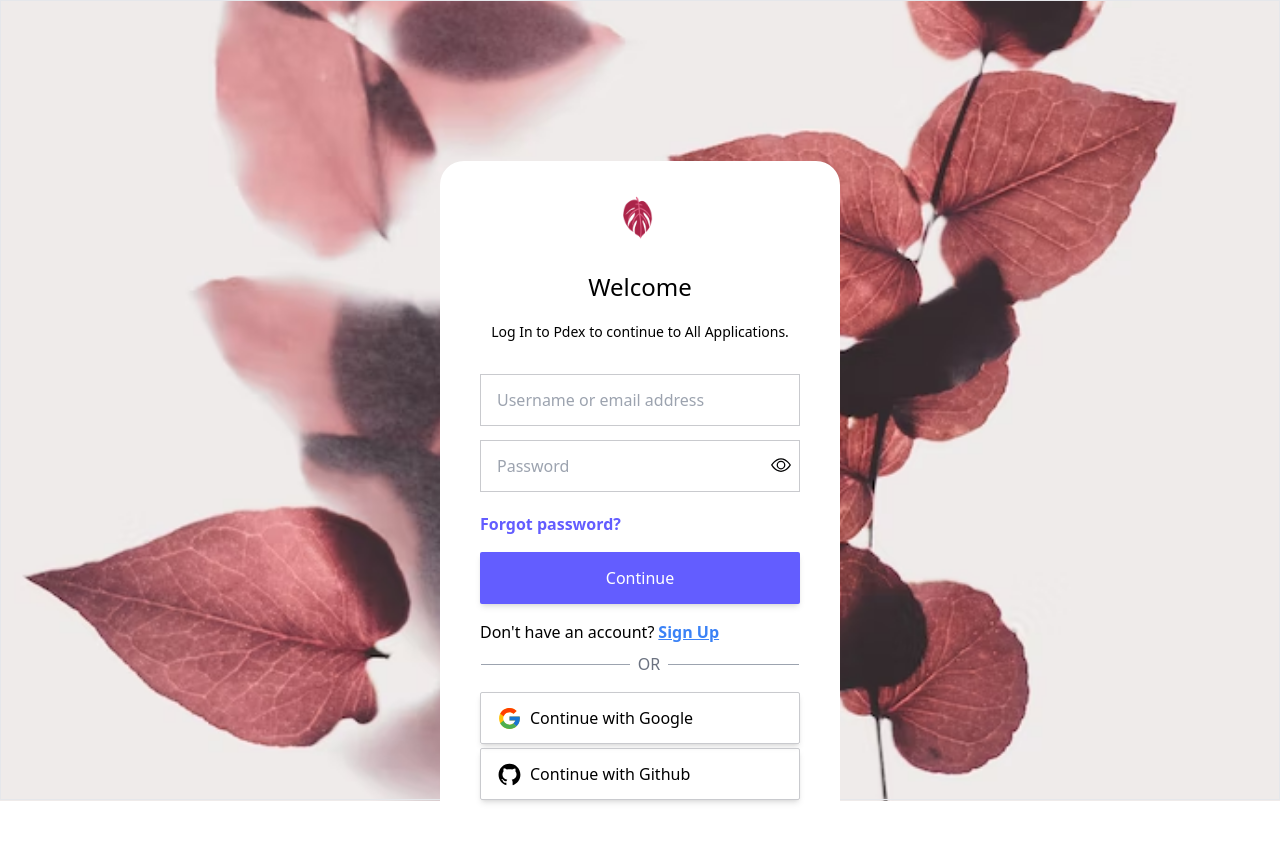
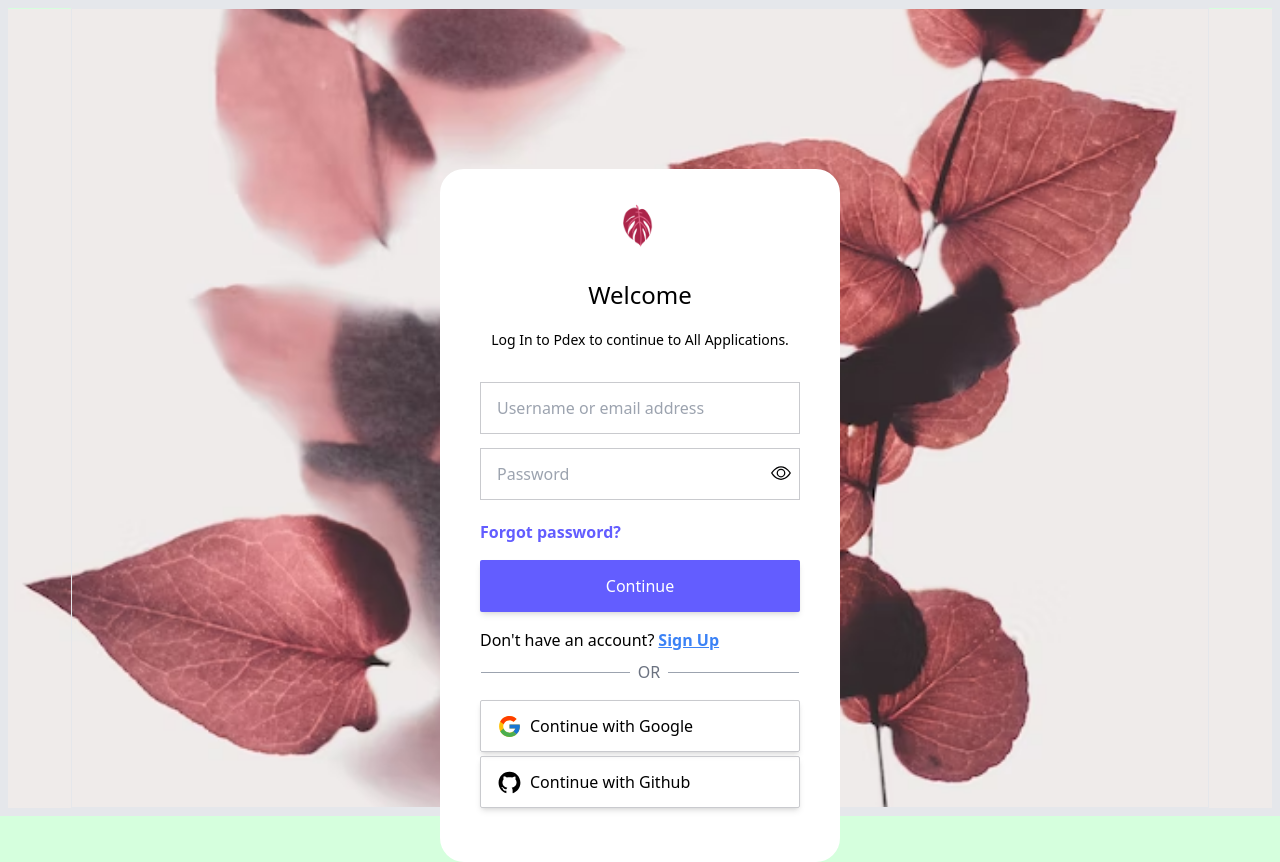
Before and after one commit to AlexDoes/PDEX, a Next.js app: page /auth/signin in a window 1280 px wide. Built offline with nearby package versions, Linux system fonts and the light colour scheme; no server answers.

Commit message:
text shadow

```diff
--- a/package.json
+++ b/package.json
@@ -60,6 +60,7 @@
     "sharp": "^0.32.0",
     "simplebar-react": "^3.2.3",
     "tailwindcss": "^3.2.7",
+    "tailwindcss-textshadow": "^2.1.3",
     "ts-node": "^10.9.1",
     "typescript": "4.9.5"
   },
--- a/src/components/UpdateFieldDialogBox.tsx
+++ b/src/components/UpdateFieldDialogBox.tsx
@@ -62,7 +62,7 @@ export default function UpdateDataComponent({
         Update {field}
       </Button>
       <Dialog className="" open={open} onClose={handleClose}>
-        <div className="bg-green-400 text-white">
+        <div className="bg-[#d5ffdd] text-[#e8ded1] font-outline-2">
           <DialogTitle className="p-2 mt-2">
             What would you like to change your {field} to :
           </DialogTitle>
--- a/src/pages/_app.tsx
+++ b/src/pages/_app.tsx
@@ -22,7 +22,11 @@ export default function App({ Component, pageProps }: AppProps) {
       <ToastContainer />
       <SessionProvider session={pageProps.session}>
         <NavBar />
-        <Component {...pageProps} className="border border-green-900" />
+        <div className="w-[100vw] border-8" id="center">
+          <div className="w-[90%]">
+            <Component {...pageProps} />
+          </div>
+        </div>
       </SessionProvider>
     </>
   );
--- a/src/pages/index.tsx
+++ b/src/pages/index.tsx
@@ -25,23 +25,6 @@ export default function Home() {
         <meta name="viewport" content="width=device-width, initial-scale=1" />
         <link rel="icon" href="/logo.png" />
       </Head>
-      <div>
-        <div className="text-3xl font-bold text-green-400">
-          {/* {dynamicContent} */}
-        </div>
-        {/* <img
-          src="https://media.licdn.com/dms/image/C5603AQEaHa6F7FUg2A/profile-displayphoto-shrink_800_800/0/1655998047341?e=1685577600&v=beta&t=w20-CXm52ae2U8Q8hOkjdZAO705qv2BXHGKV1lwbIS8"
-          // alt="Next.js logo"
-          width={200}
-          height={200}
-          className="absolute right-0 z-10 transform -scale-x-100 hover:transform hover:scale-x-100 transition duration-500 ease-in-out"
-        />
-        <img
-          src="/images/Splash1.png"
-          alt="Next.js logo"
-          className="h-[100%] w-[100vw] "
-        /> */}
-      </div>
     </>
   );
 }
--- a/src/styles/globals.css
+++ b/src/styles/globals.css
@@ -1,10 +1,16 @@
 @tailwind base;
 @tailwind components;
 @tailwind utilities;
-/*
-img {
-  height: 200px;
-} */
+
+@layer base {
+  .font-outline-2 {
+    -webkit-text-stroke: 0.3px slateblue;
+  }
+  .font-outline-4 {
+    -webkit-text-stroke: 0.25px black;
+  }
+}
+
 .dropdown-enter {
   max-height: 0;
   opacity: 0;
@@ -35,3 +41,14 @@ img {
   transition: max-height 200ms ease-out, opacity 200ms ease-out,
     transform 200ms ease-out;
 }
+
+body {
+  background-color: #d5ffdd;
+}
+
+#center {
+  display: flex;
+  justify-content: center;
+  align-items: center;
+  height: 100%;
+}
--- a/tailwind.config.js
+++ b/tailwind.config.js
@@ -11,5 +11,5 @@ module.exports = {
   theme: {
     extend: {},
   },
-  plugins: [],
+  plugins: [require("tailwindcss-textshadow")],
 };
```
Also changed, not shown: src/components/UpdateProfileData.tsx (deleted), 1 other file (tests, documents, lock files or other folders).
